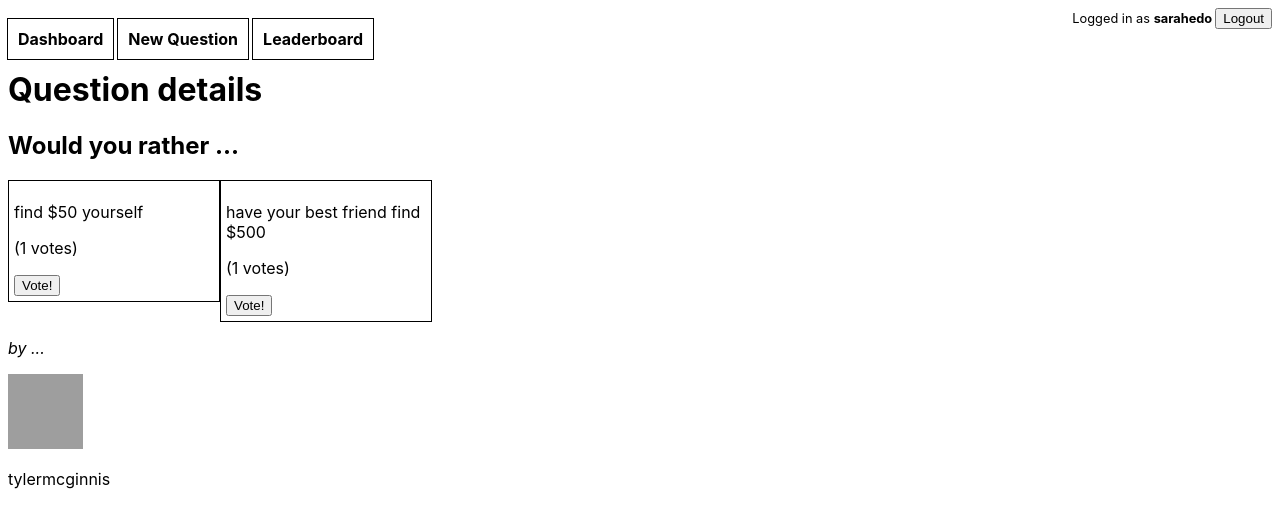
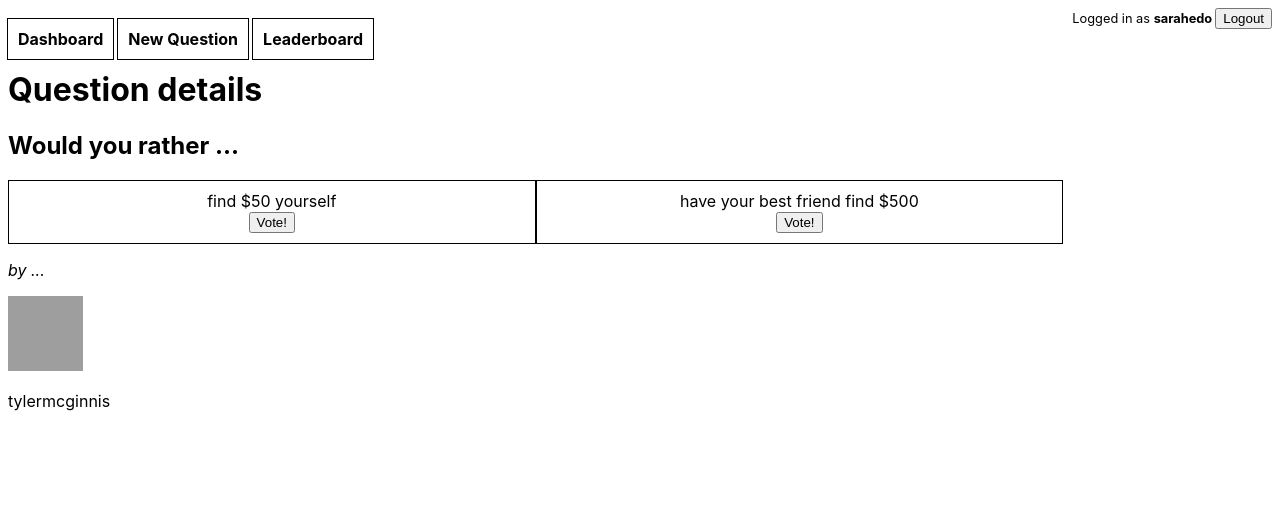
Before and after one commit to jhgilbert/would_you_rather, a React (Create React App) app: page /questions/vthrdm985a262al8qx3do in a window 1280 px wide. Shown: the top 528 px of the page. Built offline with nearby package versions, Linux system fonts and the light colour scheme; grey boxes are pictures that could not be loaded.

Commit message:
refactor: Sketch in new chooser

```diff
--- /dev/null
+++ b/src/components/Chooser.js
@@ -0,0 +1,66 @@
+import React, { Component } from 'react'
+import { connect } from 'react-redux'
+
+const optionStyle = {
+  display: 'inline-block',
+  width: '40%',
+  textAlign: 'center',
+  padding: '10px',
+  border: '1px solid black',
+  verticalAlign: 'top'
+}
+
+class Chooser extends Component {
+  constructor(props) {
+    super(props)
+
+    const { question, authedUser } = this.props
+
+    this.state = {
+      isAnswered: (question.optionOne.votes.includes(authedUser) || question.optionTwo.votes.includes(authedUser))
+    }
+  }
+
+  handleVote = () => {
+    console.log("clicked!")
+  }
+
+  render () {
+    const { authedUser, question } = this.props
+    const isAnswered = this.state.isAnswered
+
+    return (
+      <div>
+        <div style={optionStyle}>
+          <div>{question.optionOne.text}</div>
+          {!isAnswered && (
+            <button onClick={this.handleVote}>Vote!</button>
+          )}
+          {isAnswered && (
+            <div>{question.optionOne.votes.length} votes</div>
+          )}
+        </div>
+        <div style={optionStyle}>
+          <div>{question.optionTwo.text}</div>
+          {isAnswered && (
+            <div>{question.optionTwo.votes.length} votes</div>
+          )}
+          {!isAnswered && (
+            <button onClick={this.handleVote}>Vote!</button>
+          )}
+        </div>
+      </div>
+    )
+  }
+}
+
+function mapStateToProps({ authedUser, questions }, { questionId }) {
+  const question = questions[questionId]
+
+  return {
+    question,
+    authedUser
+  }
+}
+
+export default connect(mapStateToProps)(Chooser)
--- a/src/components/QuestionDetail.js
+++ b/src/components/QuestionDetail.js
@@ -1,45 +1,20 @@
 import React, { Component } from 'react'
 import { connect } from 'react-redux'
+import Chooser from './Chooser'
 import { handleQuestionAnswer } from '../actions/questions'
 import { withRouter, Redirect } from 'react-router-dom'
 
-
 class QuestionDetail extends Component {
-  state = {
-    voted: false
-  }
-
-  handleVote = (optionText) => {
-    handleQuestionAnswer(this.props.question, optionText, this.props.authedUser)
-
-    this.setState(() => ({
-      voted: true
-    }))
-  }
 
   render() {
     const { users, question } = this.props
-
-    if (this.state.voted) {
-      return <Redirect to='/' />
-    }
 
     if (question) {
       return (
         <div>
           <h1>Question details</h1>
           <h2>Would you rather ...</h2>
-          {/* what follows has developed major code smell at this point, oops */}
-          <div style={{width: '200px', display: 'inline-block', verticalAlign: 'top', padding: '5px', border: '1px solid black'}}>
-            <p>{question.optionOne.text}</p>
-            <p>({question.optionOne.votes.length} votes)</p>
-            <button onClick={() => {this.handleVote(question.optionOne.text)}}>Vote!</button>
-          </div>
-          <div style={{width: '200px', display: 'inline-block', verticalAlign: 'top', padding: '5px', border: '1px solid black'}}>
-            <p>{question.optionTwo.text}</p>
-            <p>({question.optionTwo.votes.length} votes)</p>
-            <button onClick={() => {this.handleVote(question.optionTwo.text)}}>Vote!</button>
-          </div>
+          <Chooser questionId={question.id} />
           <p><em>by ...</em></p>
           <p><img style={{width: '75px', height: '75px'}} src={users[question.author].avatarURL} /></p>
           <p>{question.author}</p>
@@ -47,14 +22,14 @@ class QuestionDetail extends Component {
       )
     } else {
       return (
-        <div>No question is currently selected.</div>
+        <div>404 -- question not found.</div>
       )
     }
 
   }
 }
 
-function mapStateToProps( { users, authedUser, questions }, { id, match } ) {
+function mapStateToProps( { users, questions }, { id, match } ) {
   // extremely likely there's a more elegant way to do this
   if (!id && match) {
     id = match.params.id
@@ -64,7 +39,6 @@ function mapStateToProps( { users, authedUser, questions }, { id, match } ) {
 
   return {
     users,
-    authedUser,
     question
   }
 }
```
Also changed, not shown: src/components/QuestionPreviewOld.js (deleted, +0 -90 lines).
